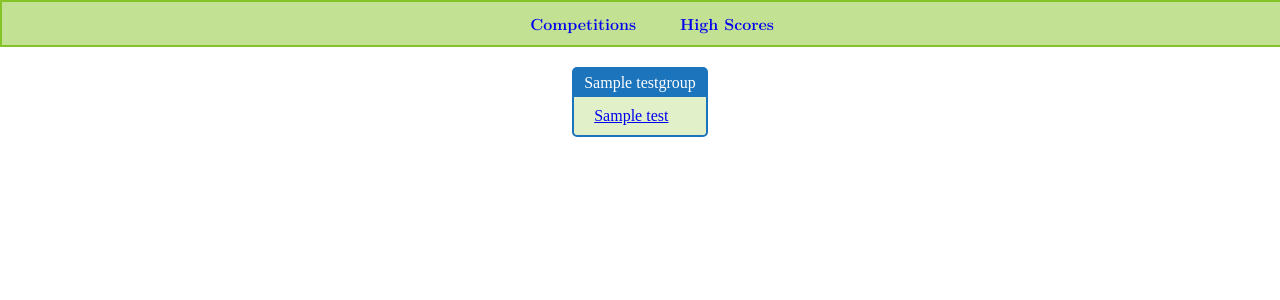
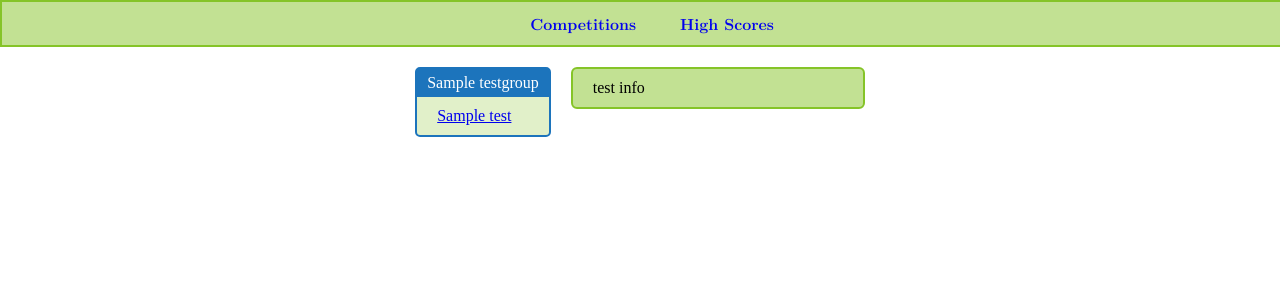
Before and after one commit to TeegardenMath/wobsite, a Flask app: page / in a window 1280 px wide. Shown: the top 300 px of the page. Run offline with Flask 3, Linux system fonts and the light colour scheme; a database or web service that is not in the repository returns one stand-in record (values such as "Sample title"); some libraries are stand-ins or nearby versions.

Commit message:
test info shows on hover

```diff
--- a/app/routes.py
+++ b/app/routes.py
@@ -237,7 +237,7 @@ def main():
 		#create a cursor
 		with conn.cursor() as curs:
 			curs.execute("""
-				SELECT id, name, testgroup_id, visible
+				SELECT id, name, testgroup_id, visible, description
 				FROM tests
 				""")
 			testList = curs.fetchall()
@@ -248,7 +248,15 @@ def main():
 				""")
 			testgroups = curs.fetchall()
 
-	return render_template("main.html", testlist=testList, testgroups=testgroups)
+	# format the descriptions so javascript can access them
+	descriptionList=[]
+	for test in testList:
+		if test[4]==None:
+			descriptionList.append("No description available")
+		else:
+			descriptionList.append(test[4])
+
+	return render_template("main.html", testlist=testList, testgroups=testgroups, descriptionlist=descriptionList)
 
 
 
--- a/app/static/css/style.css
+++ b/app/static/css/style.css
@@ -22,6 +22,11 @@ body {
 	justify-content: center;
 	padding-bottom:25px;
 	padding-top:10px;
+}
+
+#allTests{
+	display:flex;
+	flex-wrap:wrap;
 }
 
 .bold{
@@ -240,7 +245,9 @@ table, th, td {
   visibility: visible;
 }
 
-
+#testHover{
+	width:250px;
+}
 
 
 
--- a/app/templates/main.html
+++ b/app/templates/main.html
@@ -14,6 +14,7 @@
 
   <div class="mainSection">
 
+    <div id="allTests">
       {% for testgroup in testgroups %}
       {% if testgroup[2] %} <!-- if it's visible -->
           <div class="testGroup">
@@ -24,7 +25,9 @@
                   {% if test[3] %} <!-- if it's visible -->
                     {% if test[2] == testgroup[0] %} <!-- if it's in this group -->
                       <tr>
-                      <td><a href="/test/{{test[0]}}">{{test[1]}}</a></td>
+                        <td id="{{loop.index}}" class="testrow">
+                          <a href="/test/{{test[0]}}">{{test[1]}}</a>
+                        </td>
                       </tr>
                     {% endif %}
                   {% endif %}
@@ -34,9 +37,35 @@
           </div>
         {% endif %}
       {% endfor %}
+    </div>
+
+    <div class="infobar" id="testHover">
+
+      test info
+    </div>
 
 
   </div>
 
+  <script type="text/javascript"> /* this handles hoverable information*/
+
+      var coll = document.getElementsByClassName("testrow");
+      var i;
+
+      for (i = 0; i < coll.length; i++) {
+
+        coll[i].addEventListener("mouseover", function() {
+          idNum=Number(this.id)-1
+          descriptionlist={{descriptionlist|safe}}
+          document.getElementById("testHover").innerHTML = descriptionlist[idNum];
+        })
+      }
+
+
+    </script>
+
+
+
+
 </body>
 </html>
```
Lines whose indentation alone changed are shown as unchanged.
